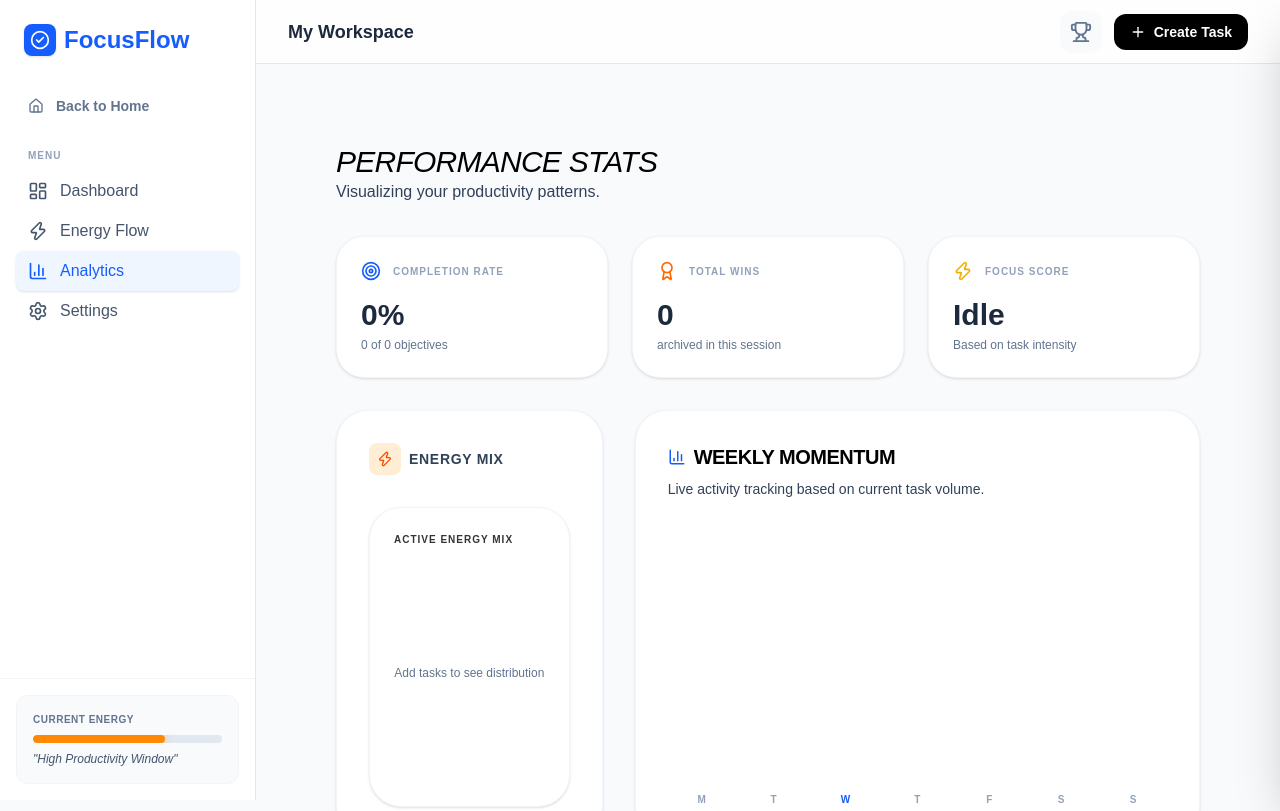
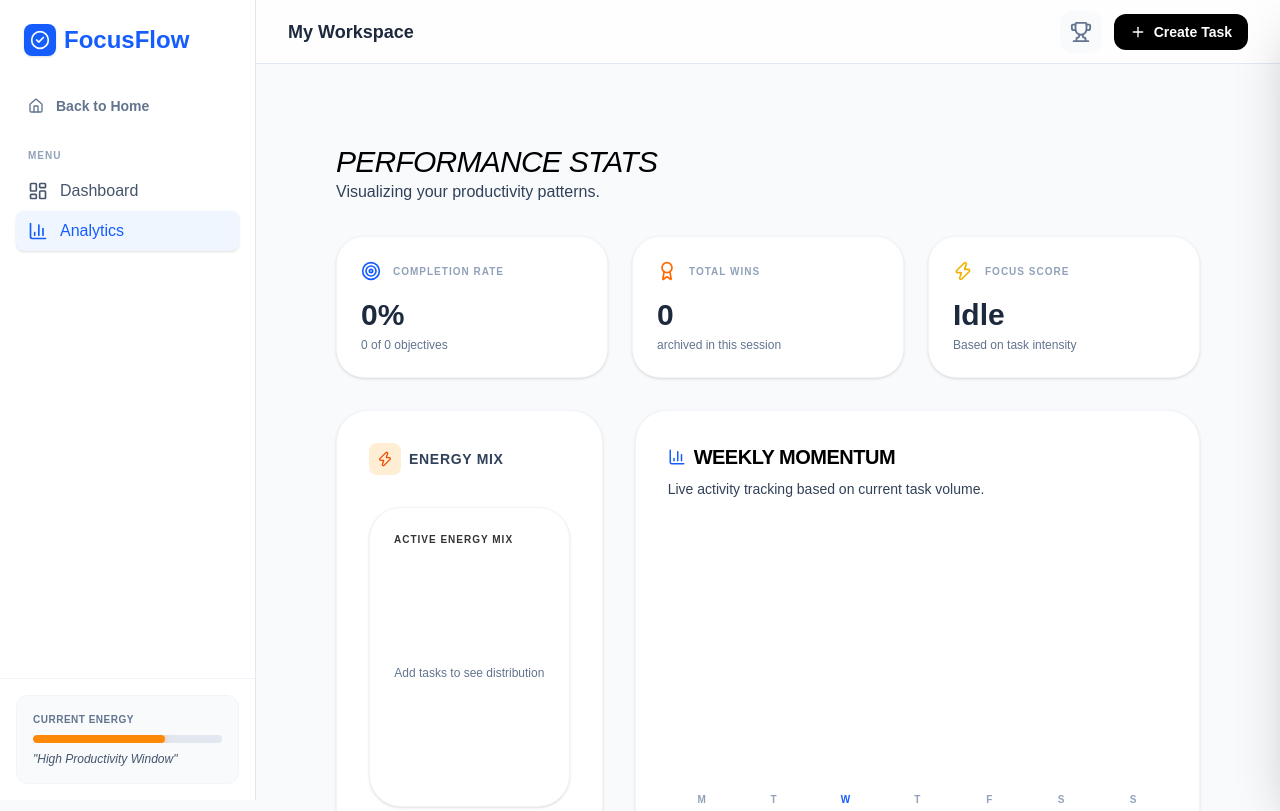
Before and after one commit to drspine1/focus_flow, a Next.js app: page /dashboard/stats in a window 1280 px wide. Shown: the top 811 px of the page. Built offline with nearby package versions, Linux system fonts and the light colour scheme.

Commit message:
Remove Energy Flow and Settings from sidebar and mobile nav >> - Keep only Dashboard and Analytics

```diff
--- a/components/hero.tsx
+++ b/components/hero.tsx
@@ -61,7 +61,7 @@ export default function HeroSection() {
           transition={{ duration: 2.5, repeat: Infinity, ease: "easeInOut", delay: 0.5 }}
           className="fixed left-0 top-0 flex w-full text-[#000000] justify-center border-b border-gray-300 bg-gradient-to-b from-zinc-400 pb-6 pt-8 backdrop-blur-2xl lg:static lg:w-auto lg:rounded-xl lg:border lg:bg-gray-400 lg:p-4 shadow-sm"
         >
-          ✦ Day 17: #ENg30DayChallenge ✦
+          ✦ Day 18: #ENg30DayChallenge ✦
         </motion.p>
       </motion.div>
 
@@ -93,11 +93,11 @@ export default function HeroSection() {
           variants={itemVariants}
           className="flex flex-col sm:flex-row gap-4 justify-center items-center"
         >
-        <Link href="/dashboard">  <button className="w-full sm:w-auto bg-blue-600 text-white px-8 py-3 rounded-lg font-semibold hover:bg-blue-700 transition-all active:scale-95 shadow-md">
-            Start Building
+        <Link href="/dashboard" className="w-full sm:w-52"><button className="w-full bg-blue-600 text-white px-8 py-3 rounded-lg font-semibold hover:bg-blue-700 transition-all active:scale-95 shadow-md">
+            Start Your Flow
           </button>
           </Link>
-            <Link href="/learn-more">  <button className="w-full sm:w-auto bg-gray-200 text-gray-800 px-8 py-3 rounded-lg font-semibold hover:bg-gray-300 transition-all active:scale-95 shadow-sm">
+            <Link href="/learn-more" className="w-full sm:w-52"><button className="w-full bg-gray-200 text-gray-800 px-8 py-3 rounded-lg font-semibold hover:bg-gray-300 transition-all active:scale-95 shadow-sm">
               Learn More
             </button>
           </Link>
--- a/components/layout/MobileNav.tsx
+++ b/components/layout/MobileNav.tsx
@@ -1,7 +1,7 @@
 "use client";
 
 import { useState } from "react";
-import { Menu, X, CheckCircle2, Home, LayoutDashboard, Zap, BarChart3, Settings } from "lucide-react";
+import { Menu, X, CheckCircle2, Home, LayoutDashboard, BarChart3 } from "lucide-react";
 import Link from "next/link";
 
 export default function MobileNav() {
@@ -12,9 +12,7 @@ export default function MobileNav() {
   const navItems = [
     { icon: Home, label: "Back Home", href: "/" },
     { icon: LayoutDashboard, label: "Dashboard", href: "/dashboard" },
-    { icon: Zap, label: "Energy Flow", href: "/dashboard/energy" },
     { icon: BarChart3, label: "Analytics", href: "/dashboard/stats" },
-    { icon: Settings, label: "Settings", href: "/dashboard/settings" },
   ];
 
   return (
--- a/components/layout/sidebar.tsx
+++ b/components/layout/sidebar.tsx
@@ -3,8 +3,6 @@
 import {
   LayoutDashboard,
   BarChart3,
-  Settings,
-  Zap,
   CheckCircle2,
   Home,
   ArrowLeft
@@ -14,9 +12,7 @@ import { usePathname } from "next/navigation";
 
 const navItems = [
   { icon: LayoutDashboard, label: "Dashboard", href: "/dashboard" },
-  { icon: Zap, label: "Energy Flow", href: "/dashboard/energy" },
   { icon: BarChart3, label: "Analytics", href: "/dashboard/stats" },
-  { icon: Settings, label: "Settings", href: "/dashboard/settings" },
 ];
 
 export default function Sidebar() {
```
